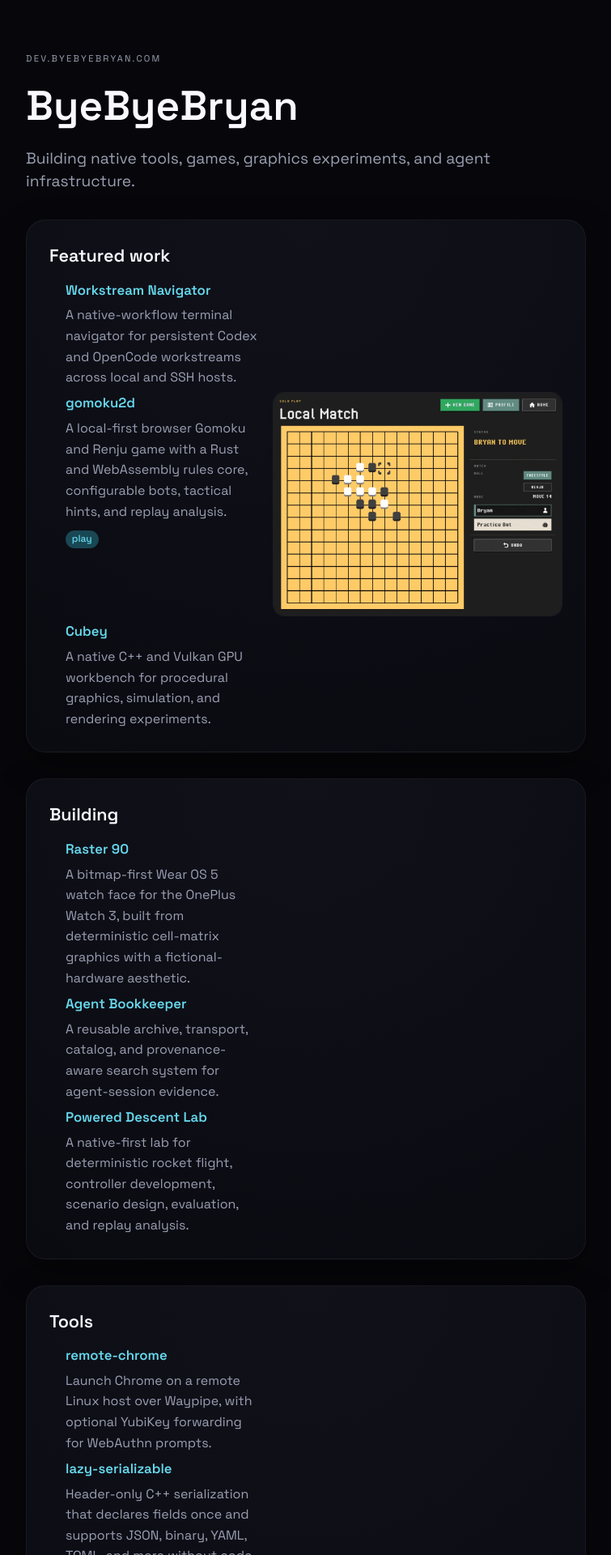
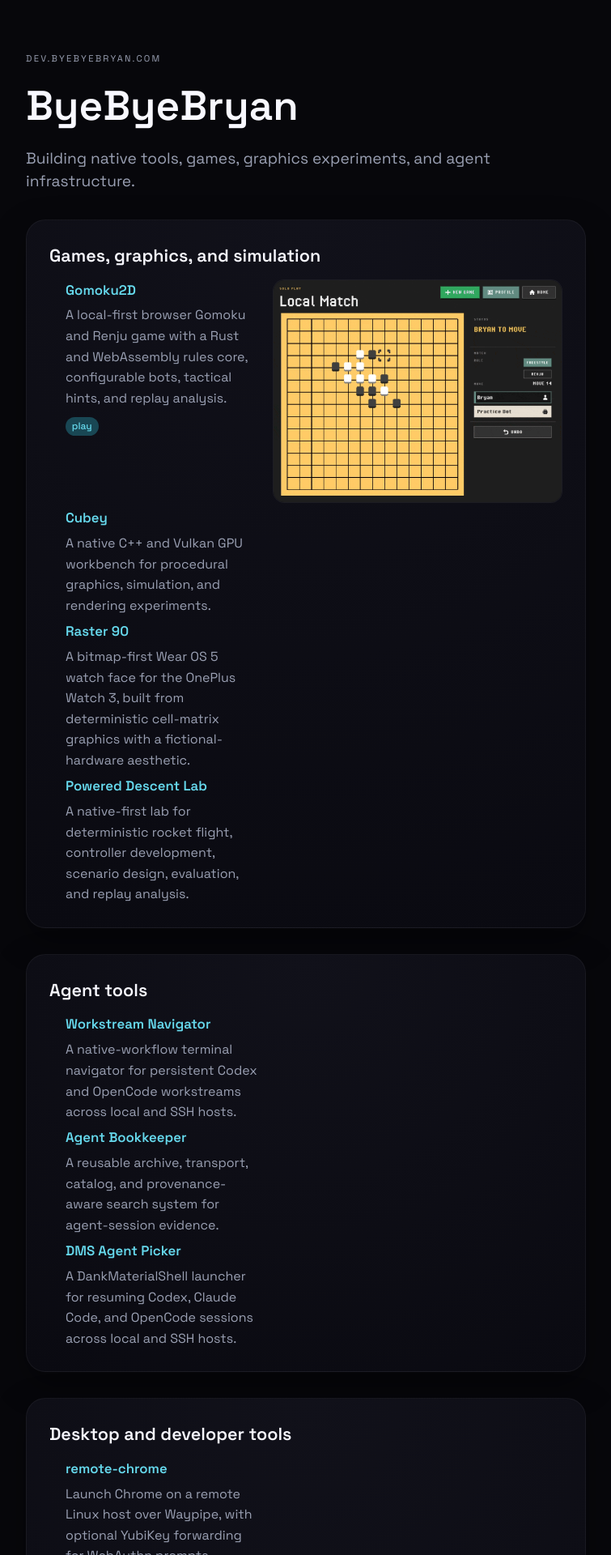
Before and after one commit to byebyebryan/byebyebryan.github.io, a Jekyll site: the page built from index.md, in a window 1280 px wide. Shown: the top 1920 px of the page at 81% size, without its empty margins (262-1017 px from the left). Built offline with Jekyll 4.4.1, drawn with Linux system fonts in a browser that asks for light colours; some of the changed text lies outside the part shown.

Commit message:
copy: organize projects by type

```diff
--- a/_layouts/home.html
+++ b/_layouts/home.html
@@ -29,11 +29,7 @@
                 </a>
               {% endif %}
               <div class="project-copy">
-                {% if project.url %}
-                  <a href="{{ project.url }}" class="project-name">{{ project.name }}</a>
-                {% else %}
-                  <span class="project-name project-name-static">{{ project.name }}</span>
-                {% endif %}
+                <a href="{{ project.url }}" class="project-name">{{ project.name }}</a>
                 <p>{{ project.description }}</p>
                 {% if project.links %}
                   <p class="project-links">
--- a/assets/css/styles.css
+++ b/assets/css/styles.css
@@ -140,10 +140,6 @@
   font-size: 1.05rem;
 }
 
-.project-name-static {
-  color: var(--fg);
-}
-
 .project-list p {
   margin: 0;
 }
--- a/index.md
+++ b/index.md
@@ -4,12 +4,9 @@
 lede: Building native tools, games, graphics experiments, and agent infrastructure.
 eyebrow: dev.byebyebryan.com
 sections:
-  - title: Featured work
+  - title: Games, graphics, and simulation
     projects:
-      - name: Workstream Navigator
-        description: A native-workflow terminal navigator for persistent Codex and OpenCode workstreams across local and SSH hosts.
-        url: https://github.com/byebyebryan/workstream-navigator
-      - name: gomoku2d
+      - name: Gomoku2D
         description: A local-first browser Gomoku and Renju game with a Rust and WebAssembly rules core, configurable bots, tactical hints, and replay analysis.
         url: https://github.com/byebyebryan/gomoku2d
         image: /assets/projects/gomoku2d.gif
@@ -20,18 +17,24 @@
       - name: Cubey
         description: A native C++ and Vulkan GPU workbench for procedural graphics, simulation, and rendering experiments.
         url: https://github.com/byebyebryan/cubey
-  - title: Building
-    projects:
       - name: Raster 90
         description: A bitmap-first Wear OS 5 watch face for the OnePlus Watch 3, built from deterministic cell-matrix graphics with a fictional-hardware aesthetic.
         url: https://github.com/byebyebryan/wear-os
+      - name: Powered Descent Lab
+        description: A native-first lab for deterministic rocket flight, controller development, scenario design, evaluation, and replay analysis.
+        url: https://github.com/byebyebryan/powered-descent-lab
+  - title: Agent tools
+    projects:
+      - name: Workstream Navigator
+        description: A native-workflow terminal navigator for persistent Codex and OpenCode workstreams across local and SSH hosts.
+        url: https://github.com/byebyebryan/workstream-navigator
       - name: Agent Bookkeeper
         description: A reusable archive, transport, catalog, and provenance-aware search system for agent-session evidence.
         url: https://github.com/byebyebryan/agent-bookkeeper
-      - name: Powered Descent Lab
-        description: A native-first lab for deterministic rocket flight, controller development, scenario design, evaluation, and replay analysis.
-        url: https://github.com/byebyebryan/powered-descent-lab
-  - title: Tools
+      - name: DMS Agent Picker
+        description: A DankMaterialShell launcher for resuming Codex, Claude Code, and OpenCode sessions across local and SSH hosts.
+        url: https://github.com/byebyebryan/dms-agent-picker
+  - title: Desktop and developer tools
     projects:
       - name: remote-chrome
         description: Launch Chrome on a remote Linux host over Waypipe, with optional YubiKey forwarding for WebAuthn prompts.
@@ -39,13 +42,10 @@
       - name: lazy-serializable
         description: Header-only C++ serialization that declares fields once and supports JSON, binary, YAML, TOML, and more without code generation.
         url: https://github.com/byebyebryan/lazy-serializable
-      - name: DankMaterialShell plugins
-        description: Small desktop extensions for resuming coding-agent sessions across hosts, inspecting battery and charging history, and reconnecting to frequently used SSH hosts.
-        links:
-          - label: agent picker
-            url: https://github.com/byebyebryan/dms-agent-picker
-          - label: power status
-            url: https://github.com/byebyebryan/dms-power-status
-          - label: ssh plus
-            url: https://github.com/byebyebryan/dms-ssh-plus
+      - name: DMS Power Status
+        description: An adaptive battery and power widget with live wattage, charge-aware ETA, a 24-hour history chart, and session statistics.
+        url: https://github.com/byebyebryan/dms-power-status
+      - name: DMS SSH Plus
+        description: A DankMaterialShell SSH launcher that remembers successful hosts and can keep sessions alive across DMS restarts.
+        url: https://github.com/byebyebryan/dms-ssh-plus
 ---
```
